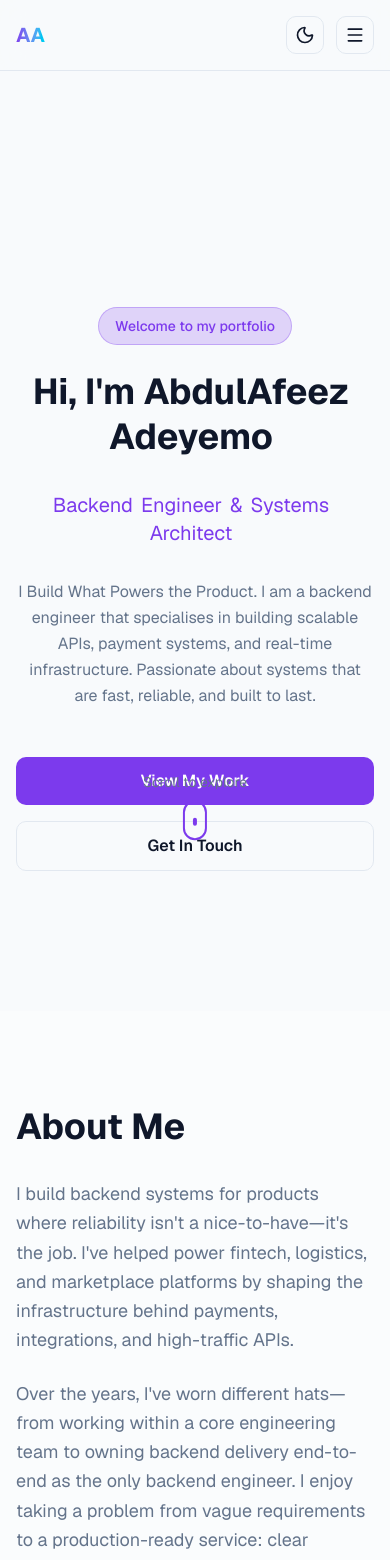
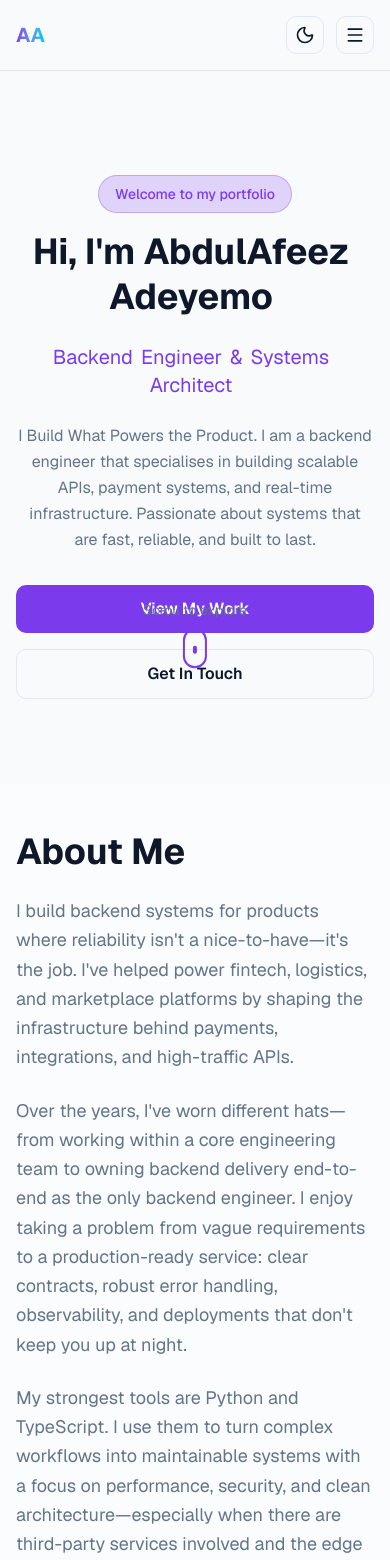
Before and after one commit to Abdul-Afeez99/v0-design-portfolio, a Next.js app: page / in a window 390 px wide. Shown: the top 1560 px of the page. Built offline with nearby package versions, Linux system fonts and the light colour scheme.

Commit message:
feat: fixe design

```diff
--- a/app/page.tsx
+++ b/app/page.tsx
@@ -203,11 +203,11 @@ export default function Home() {
       </motion.nav>
 
       {/* Main Content */}
-      <main className="pt-24">
+      <main className="pt-20 sm:pt-24">
         {/* Hero Section */}
         <section
           id="home"
-          className="min-h-screen flex items-center justify-center px-4 sm:px-6 lg:px-8 relative overflow-hidden"
+          className="min-h-[75svh] sm:min-h-screen flex items-start sm:items-center justify-center px-4 sm:px-6 lg:px-8 pt-6 sm:pt-0 pb-10 sm:pb-0 relative overflow-hidden"
         >
           {/* Animated background elements */}
           <div className="absolute inset-0 -z-10">
@@ -234,7 +234,7 @@ export default function Home() {
               initial={{ opacity: 0, scale: 0.9 }}
               animate={{ opacity: 1, scale: 1 }}
               transition={{ duration: 0.8 }}
-              className="mb-6"
+              className="mb-4 sm:mb-6"
             >
               <span className="inline-block px-4 py-2 rounded-full bg-accent/20 text-accent border border-accent/30 text-sm font-medium">
                 Welcome to my portfolio
@@ -243,13 +243,13 @@ export default function Home() {
 
             <HeroText
               text={`Hi, I'm ${portfolioData.name}`}
-              className="text-4xl sm:text-5xl md:text-7xl font-bold mb-8 leading-tight"
+              className="text-4xl sm:text-5xl md:text-7xl font-bold mb-6 sm:mb-8 leading-tight"
               delay={0.1}
             />
 
             <HeroText
               text={portfolioData.title}
-              className="text-xl sm:text-2xl md:text-3xl text-accent mb-8"
+              className="text-xl sm:text-2xl md:text-3xl text-accent mb-6 sm:mb-8"
               delay={0.2}
             />
 
@@ -257,7 +257,7 @@ export default function Home() {
               initial={{ opacity: 0 }}
               animate={{ opacity: 1 }}
               transition={{ delay: 0.5, duration: 0.8 }}
-              className="text-base sm:text-lg text-muted-foreground mb-12 max-w-2xl mx-auto leading-relaxed"
+              className="text-base sm:text-lg text-muted-foreground mb-8 sm:mb-12 max-w-2xl mx-auto leading-relaxed"
             >
               {portfolioData.description}
             </motion.p>
@@ -314,11 +314,11 @@ export default function Home() {
         {/* About Section */}
         <section
           id="about"
-          className="pt-24 pb-12 px-4 sm:px-6 lg:px-8 bg-card/30"
+          className="pt-12 sm:pt-24 pb-8 sm:pb-12 px-4 sm:px-6 lg:px-8 bg-card/30"
         >
           <div className="max-w-4xl mx-auto">
-            <AnimatedSection className="mb-16">
-              <h2 className="text-4xl md:text-5xl font-bold mb-8">About Me</h2>
+            <AnimatedSection className="mb-8 sm:mb-16">
+              <h2 className="text-4xl md:text-5xl font-bold mb-6 sm:mb-8">About Me</h2>
               <p className="text-lg text-muted-foreground leading-relaxed mb-6">
                 I build backend systems for products where reliability isn&apos;t a nice-to-have—it&apos;s the job. I&apos;ve helped power fintech, logistics, and marketplace platforms by shaping the infrastructure behind payments, integrations, and high-traffic APIs.
               </p>
@@ -338,10 +338,10 @@ export default function Home() {
         {/* Experience Section */}
         <section
           id="experience"
-          className="pt-12 pb-12 px-4 sm:px-6 lg:px-8"
+          className="pt-8 sm:pt-12 pb-8 sm:pb-12 px-4 sm:px-6 lg:px-8"
         >
           <div className="max-w-4xl mx-auto">
-            <AnimatedSection className="mb-12">
+            <AnimatedSection className="mb-8 sm:mb-12">
               <h2 className="text-4xl md:text-5xl font-bold">Experience</h2>
             </AnimatedSection>
 
@@ -352,10 +352,10 @@ export default function Home() {
         {/* Projects Section */}
         <section
           id="projects"
-          className="pt-12 pb-24 px-4 sm:px-6 lg:px-8 bg-card/30"
+          className="pt-8 sm:pt-12 pb-12 sm:pb-24 px-4 sm:px-6 lg:px-8 bg-card/30"
         >
           <div className="max-w-6xl mx-auto">
-            <AnimatedSection className="mb-16">
+            <AnimatedSection className="mb-8 sm:mb-16">
               <h2 className="text-4xl md:text-5xl font-bold mb-4">Featured Projects</h2>
               <p className="text-lg text-muted-foreground">
                 Here are some of my recent projects that showcase my skills and expertise.
@@ -381,10 +381,10 @@ export default function Home() {
         {/* Skills Section */}
         <section
           id="skills"
-          className="py-24 px-4 sm:px-6 lg:px-8"
+          className="py-12 sm:py-24 px-4 sm:px-6 lg:px-8"
         >
           <div className="max-w-4xl mx-auto">
-            <AnimatedSection className="mb-16">
+            <AnimatedSection className="mb-8 sm:mb-16">
               <h2 className="text-4xl md:text-5xl font-bold mb-8">Skills & Technologies</h2>
 
               <motion.div
@@ -420,12 +420,12 @@ export default function Home() {
         {/* Contact Section */}
         <section
           id="contact"
-          className="py-24 px-4 sm:px-6 lg:px-8 bg-card/30"
+          className="py-12 sm:py-24 px-4 sm:px-6 lg:px-8 bg-card/30"
         >
           <div className="max-w-4xl mx-auto text-center">
             <AnimatedSection>
-              <h2 className="text-4xl md:text-5xl font-bold mb-6">Let&apos;s Work Together</h2>
-              <p className="text-base sm:text-lg text-muted-foreground mb-10 sm:mb-12">
+              <h2 className="text-4xl md:text-5xl font-bold mb-5 sm:mb-6">Let&apos;s Work Together</h2>
+              <p className="text-base sm:text-lg text-muted-foreground mb-8 sm:mb-12">
                 I&apos;m always interested in hearing about new projects and opportunities.
               </p>
 
```
